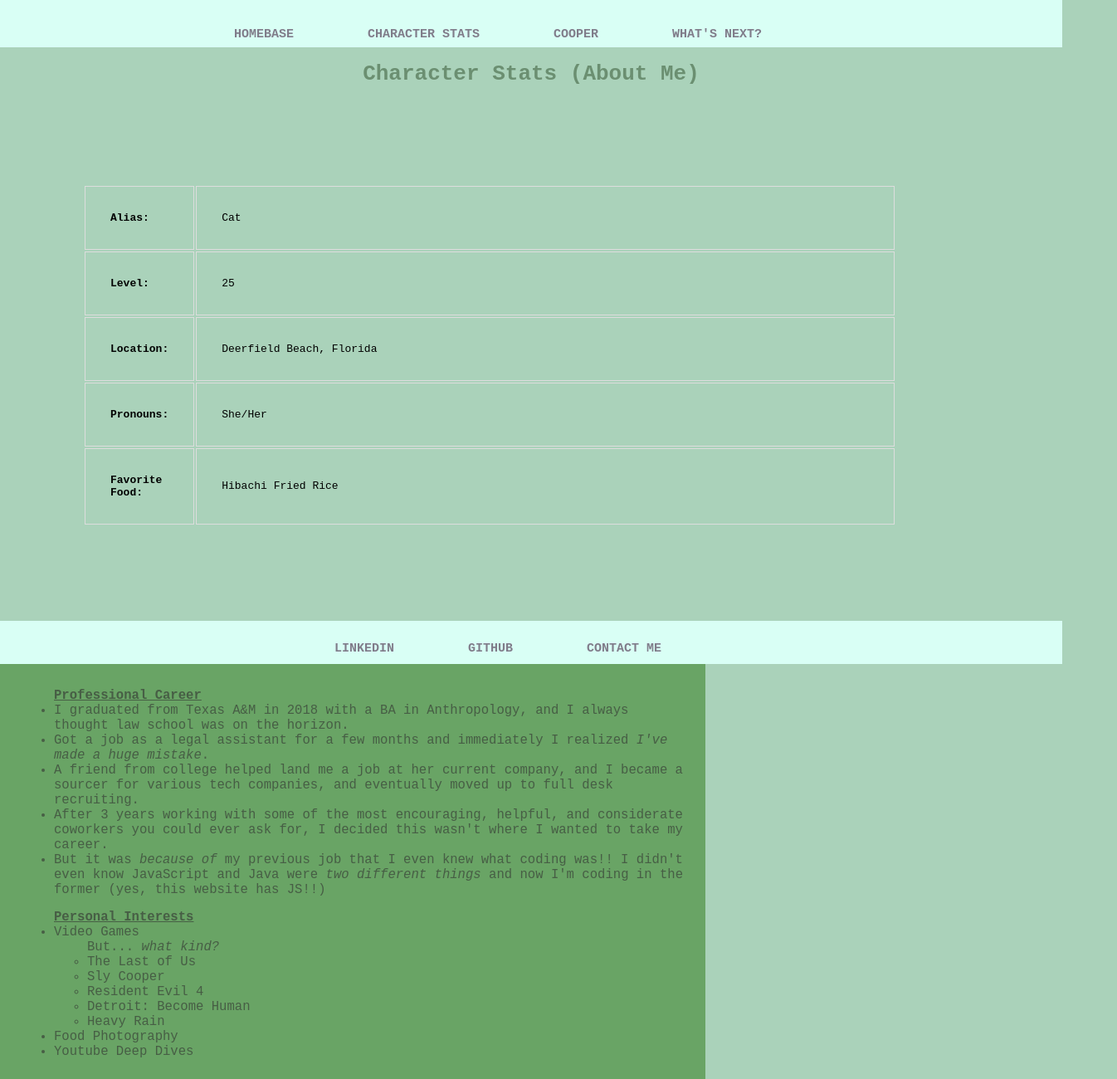
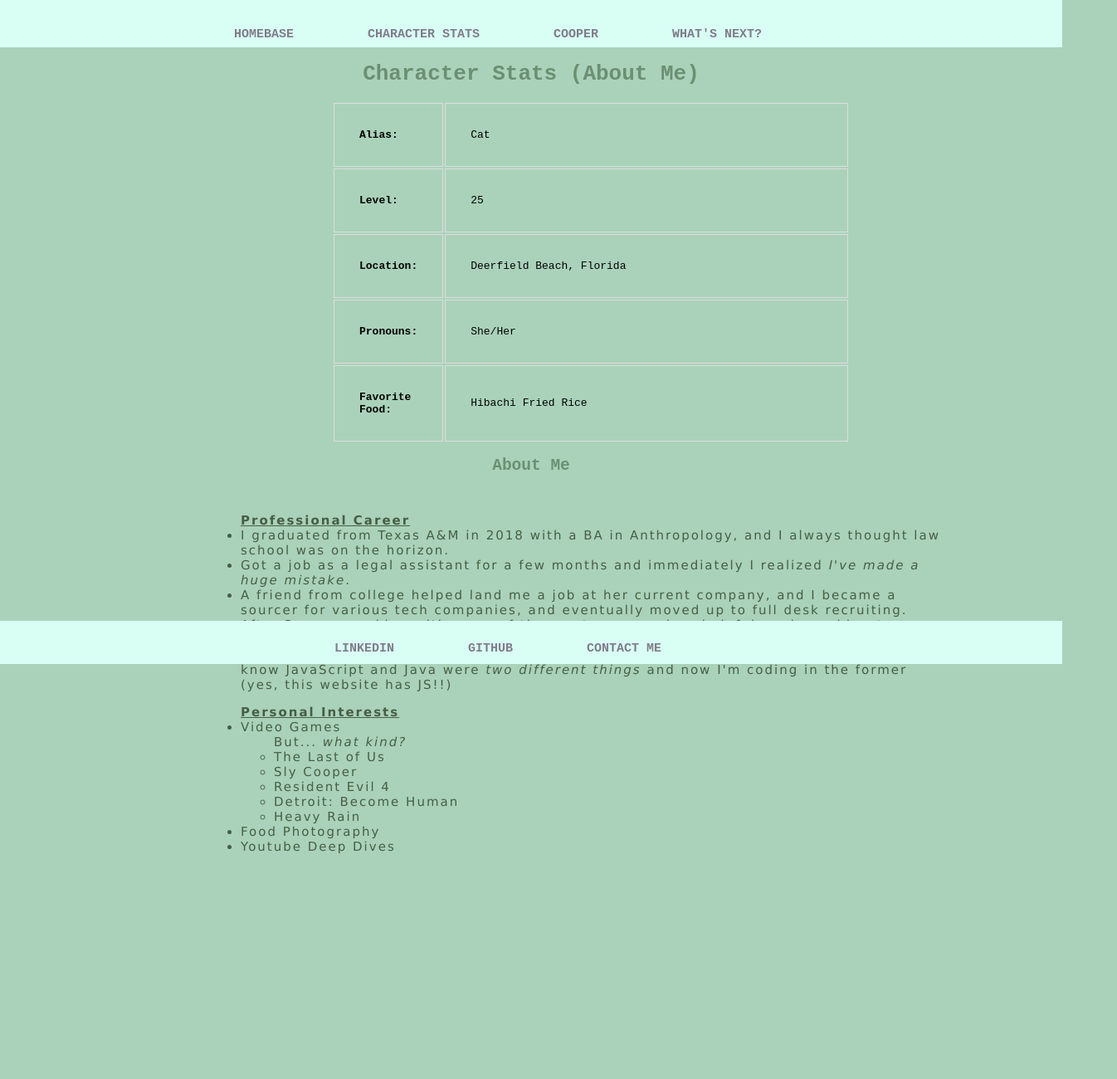
Before and after one commit to codecathonors/redoproject, a plain HTML site: page charstats.html in a window 1280 px wide. Shown: the top 1300 px of the page at 83% size, 1346 px wide, since content can reach past the window. After the commit the page ends 1144 px from the top, so only its background shows below. Drawn offline with Linux system fonts and the light colour scheme.

Commit message:
styling pages

```diff
--- a/charstats.html
+++ b/charstats.html
@@ -59,7 +59,7 @@
             </tr>
         </table>
 
-        <h2>Character Stats</h2>
+        <h2>About Me</h2>
 
         <div class="listleft">
             <ul><u><b>Professional Career</b></u>
--- a/style.css
+++ b/style.css
@@ -73,13 +73,17 @@ nav a:hover::before {
 }
 
 .listleft {
-    font-size: larger;
+    padding-top: 15px;
+    font-family:'Lucida Sans', 'Lucida Sans Regular', 'Lucida Grande', 'Lucida Sans Unicode', Geneva, Verdana, sans-serif;
+    font-size: 15px;
     text-align: left;
     color: #475e45;
-    width: 800px;
-    background: #69a465;
-    padding: 25px;
+    width: 70%;
+    padding-left: 250px;
     padding-bottom: 100px;
+    letter-spacing: 2px;
+    padding-right: 200px;
+    word-wrap: normal;
 }
 
 tr:hover {background-color: #d5d4d9;}
@@ -87,10 +91,11 @@ tr:hover {background-color: #d5d4d9;}
 table {
     font-family: monospace;
     border-collapse: separate;
-    width: 100%;
-    align-items: center;
-    padding: 100px;
+    width: 80%;
+    align-content: center;
     padding-right: 200px;
+    padding-left: 200px;
+    margin-left: 200px;
 
   }
 
--- a/whatsnext.html
+++ b/whatsnext.html
@@ -23,13 +23,8 @@
     <img src='https://media1.giphy.com/media/3o7buijTqhjxjbEqjK/giphy.gif' id='selector'/>
 
     <h2>What are my plans after I complete FlatIron School's Software Engineering bootcamp?</h2>
-    <h4><em>A vacation is on the list for sure...</em></h4>
+    <h2>Well step one is to find a job! Y'all hiring?? :)</h2>
     <h2>I will be available for new opportunities on August 1!</h2>
-
-    <p><div class="dtwenty"><img src="./photos/d20.jpg" alt="d20 Dice" style="width:400px;height:500px;"/></div></p>
-
-    <p> I'm a thing of text</p>
-
 
 
     <div class="footer">
@@ -41,6 +36,5 @@
                 </ul>
             </nav>
         </div>
-    <script src="script.js"></script>
   </body>
 </html>
```
